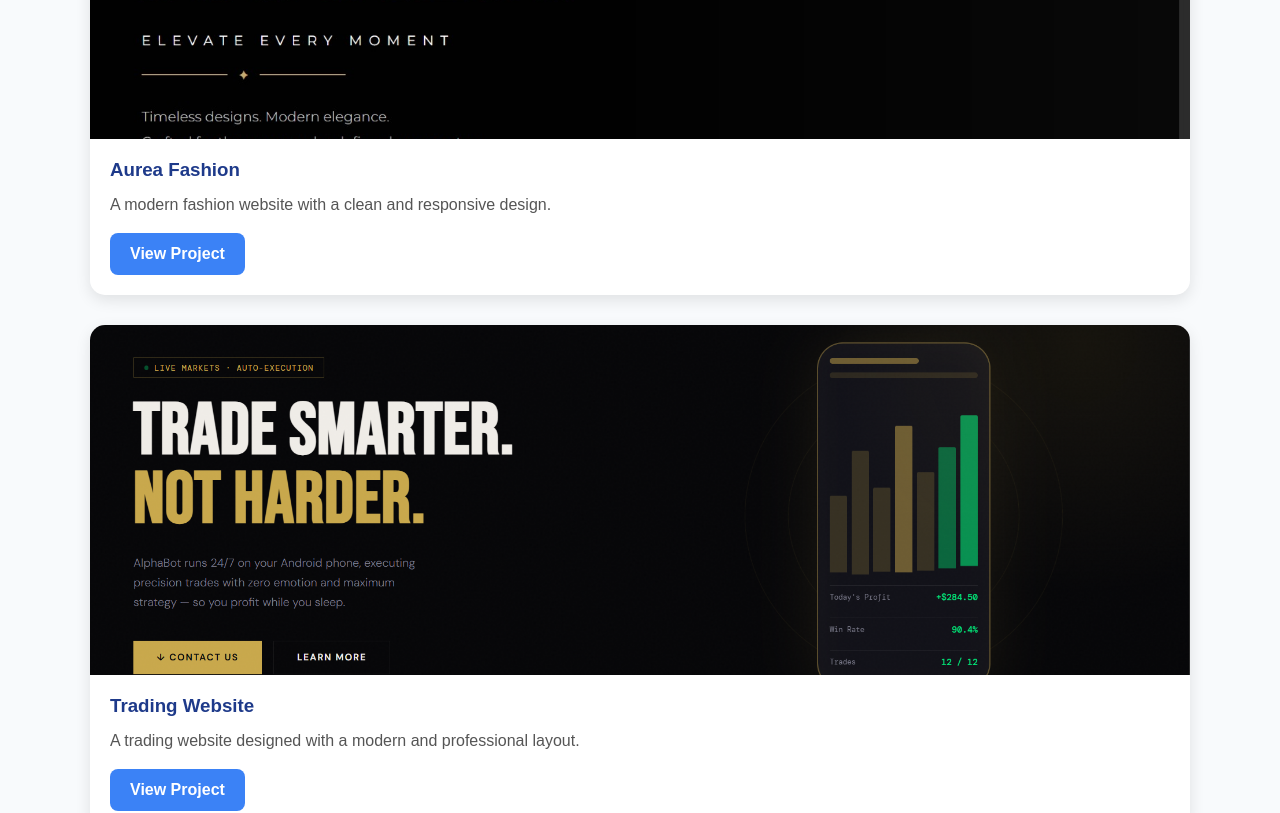
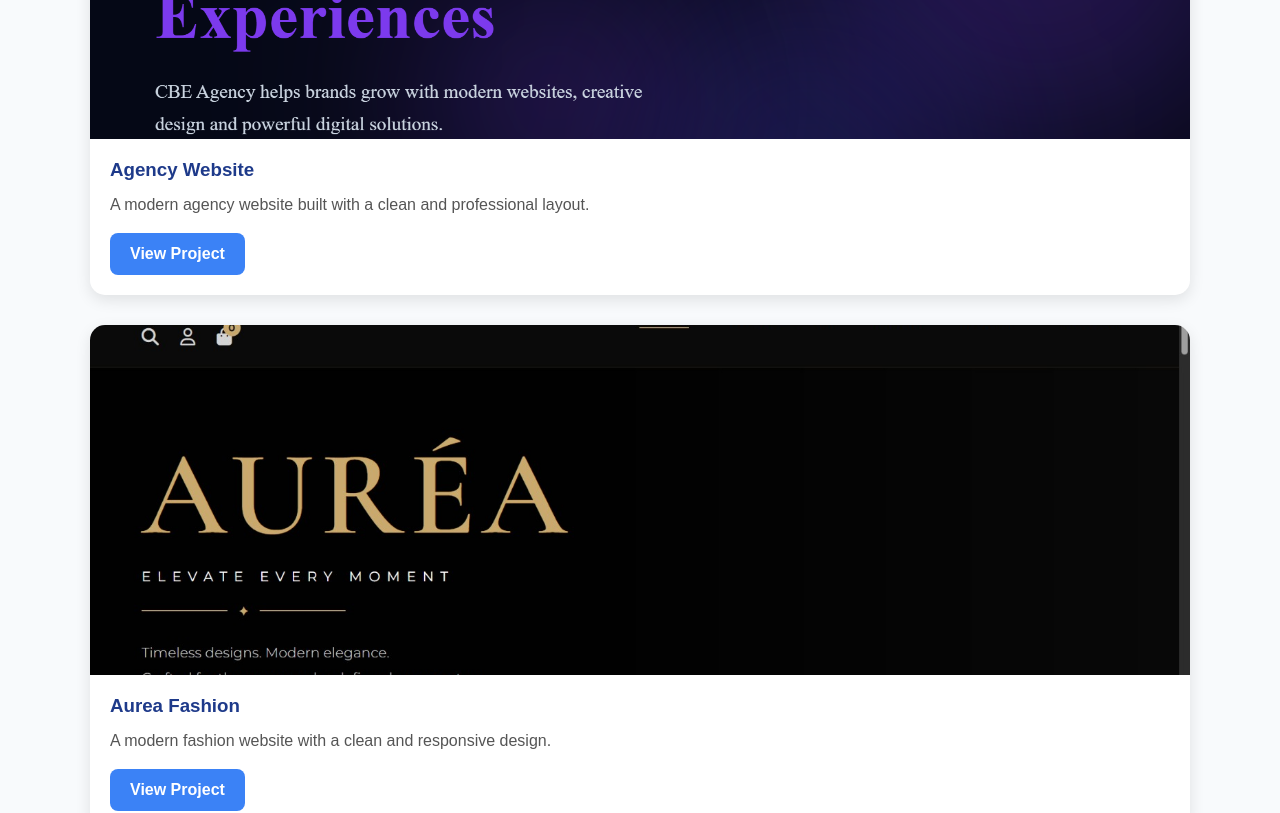
Before and after one commit to codebyemmanuel19/react-portfolio, a React (Vite) app: page / in a window 1280 px wide. Shown: the part 1640-2453 px from the top of the page. Built offline with nearby package versions, Linux system fonts and the light colour scheme.

Commit message:
Finished projects section

```diff
--- a/src/components/Projects.jsx
+++ b/src/components/Projects.jsx
@@ -1,12 +1,15 @@
 import "./Projects.css"
 import aurea from "../assets/aurea.jpeg"
 import trading from "../assets/trading.png"
-
-// Add a new project by copying one of these objects and changing the values.
-// image: import it at the top like aurea and trading above.
-// link: the live URL of your project.
+import agency from "../assets/cbe-agency.png" // make sure this filename matches exactly in your assets folder
 
 const projects = [
+  {
+    title: "Agency Website",
+    image: agency,
+    description: "A modern agency website built with a clean and professional layout.",
+    link: "https://codebyemmanuel19.github.io/cbe-agency/"
+  },
   {
     title: "Aurea Fashion",
     image: aurea,
@@ -18,8 +21,7 @@ const projects = [
     image: trading,
     description: "A trading website designed with a modern and professional layout.",
     link: "https://codebyemmanuel19.github.io/trading/"
-  },
-
+  }
   // To add a new project, paste a new object here like this:
   // {
   //   title: "Your Project Name",
```
Also changed, not shown: src/assets/cbe-agency.png (added).
